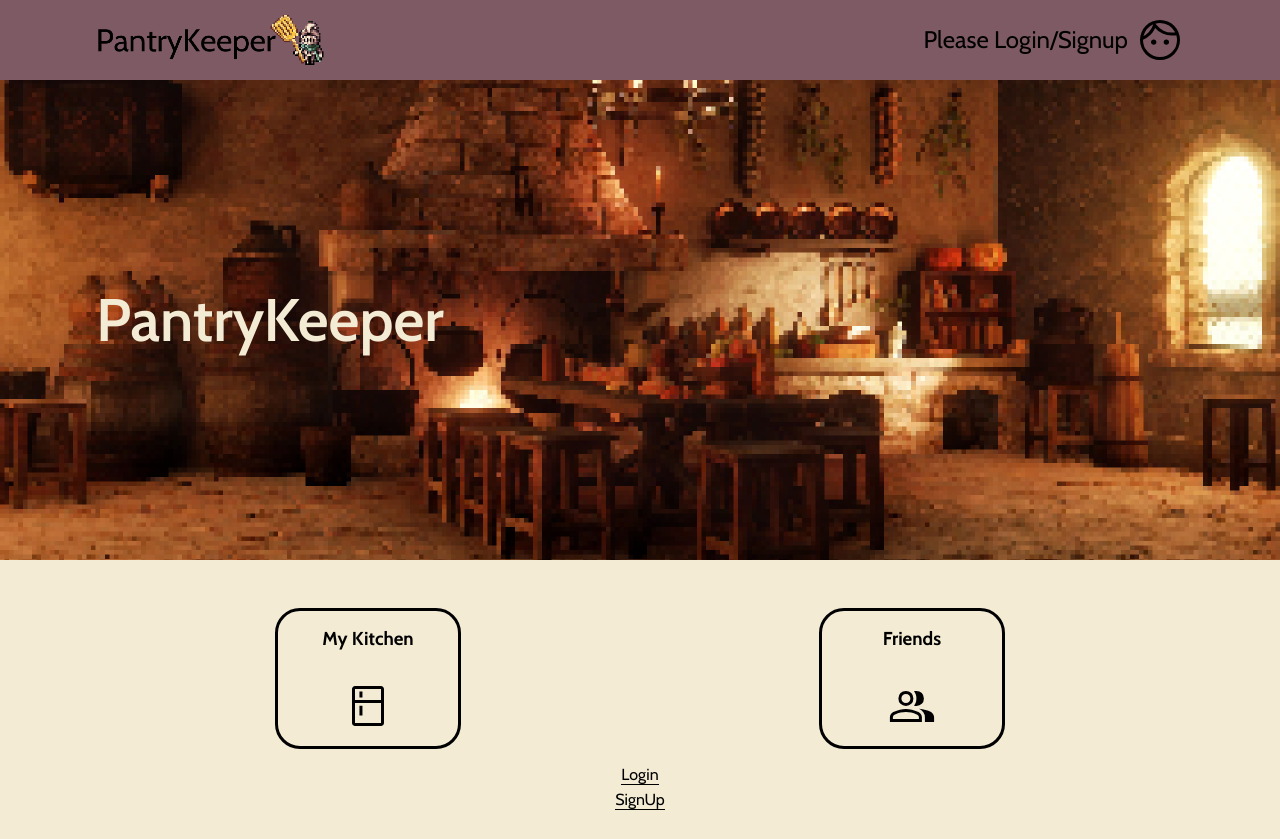
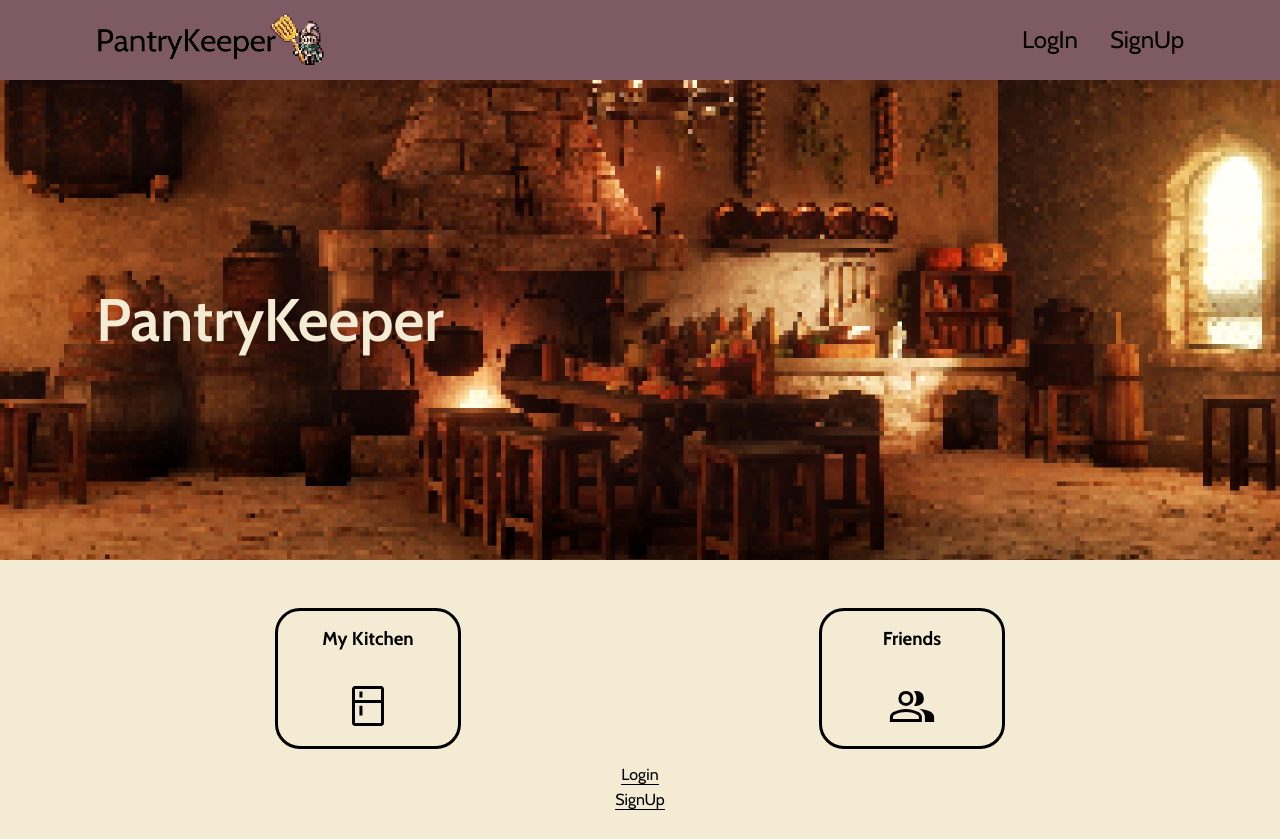
Before and after one commit to aliv314/pantrykeeper, a React (Create React App) app: page / in a window 1280 px wide. Built offline with nearby package versions, Linux system fonts and the light colour scheme; no server answers.

Commit message:
Made header auth more consistent

```diff
--- a/src/components/Header/Header.js
+++ b/src/components/Header/Header.js
@@ -8,28 +8,43 @@ import { useNavigate } from 'react-router-dom'
 const Header = () => {
 
     const auth = getAuth();
+    const [user, setUser] = useState(false)
     const [username, setUsername] = useState("");
     const [profileImg, setProfileImg] = useState("");
 
-    const navigate = useNavigate();
-
-    useEffect(() => {
+    const nav = useNavigate();
+    useEffect(() =>{
         onAuthStateChanged(auth, (user) => {
             if(user != null){
+                setUser(user);
                 setUsername(user.displayName);
                 setProfileImg(user.photoURL);
+            }else{
+                setUser(false)
             }
         })
-    }, [auth])
+        //Will check auth state change after auth loads, or after the window refreshes.
+    }, [auth, window.location.href])
 
+    const loginClickHandler = () => {
+        nav('/login')
+    }
+    const signUpClickHandler = () => {
+        nav('/register')
+    }
     return (
     <>
         <div className='header'>
-            <img src={logo} className='header__title' alt="logo"  onClick={ () => {navigate('/')}} ></img>
+            <img src={logo} className='header__title' alt="logo"  onClick={ () => {nav('/')}} ></img>
+            {user ?
             <div className='header__user'>
-                <p className='header__username'> {username? username : "Please Login/Signup"} </p>
+                <p className='header__username'> {username} </p>
                 <img className = 'header__user-icon' src={profileIcon} alt={`${username}'s profile icon`}/>
-            </div>
+            </div> :
+            <div className='header__auth'>
+                <p className='header__login' onClick = {loginClickHandler}> LogIn </p>
+                <p className='header__signup' onClick = {signUpClickHandler}> SignUp </p>
+            </div>}
         </div>
     </>
     )
--- a/src/components/Header/Header.scss
+++ b/src/components/Header/Header.scss
@@ -29,4 +29,15 @@
         height:fit-content;
         margin-right: 8px;
     }
+    &__auth{
+        display:  flex;
+        @include font-subheader;
+    }
+    &__login{
+        margin-right: 2rem;
+        cursor: pointer;
+    }
+    &__signup{
+        cursor: pointer;
+    }
 }
```
